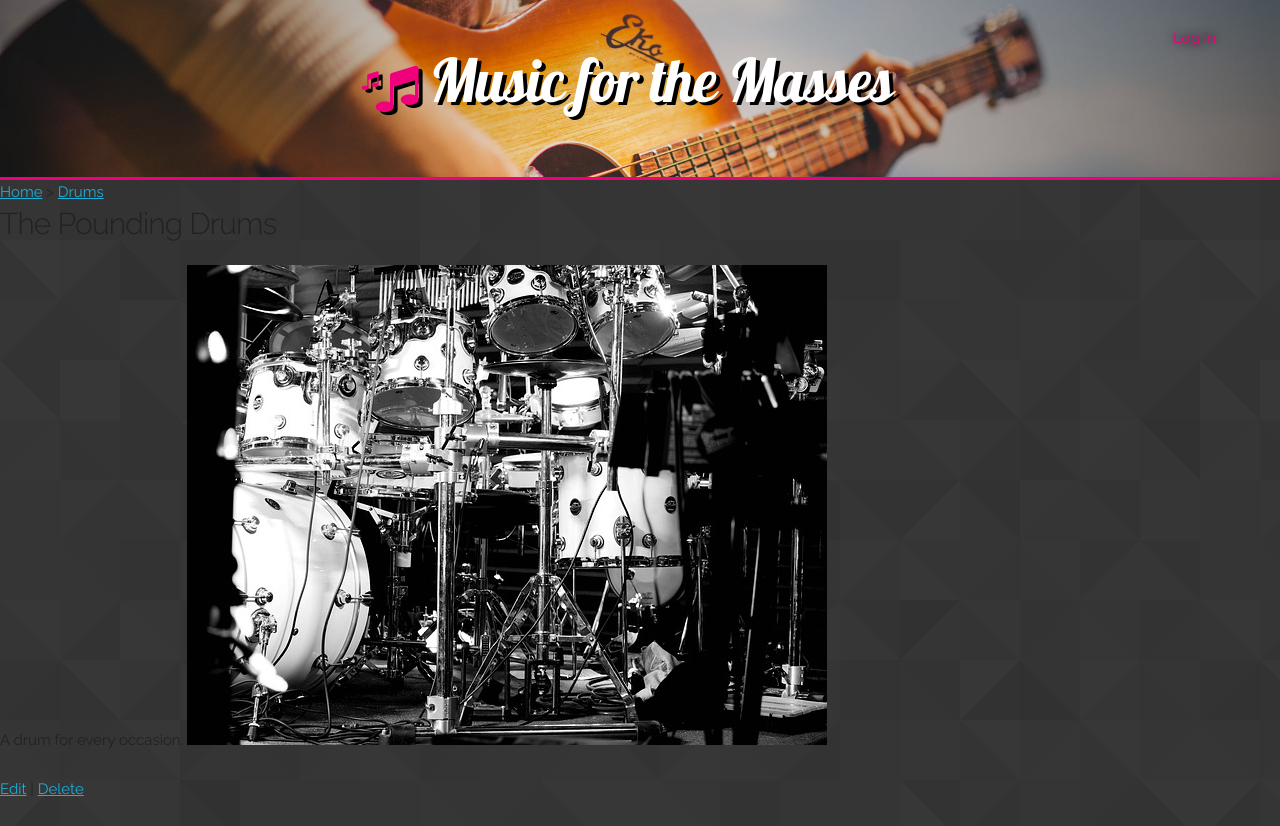
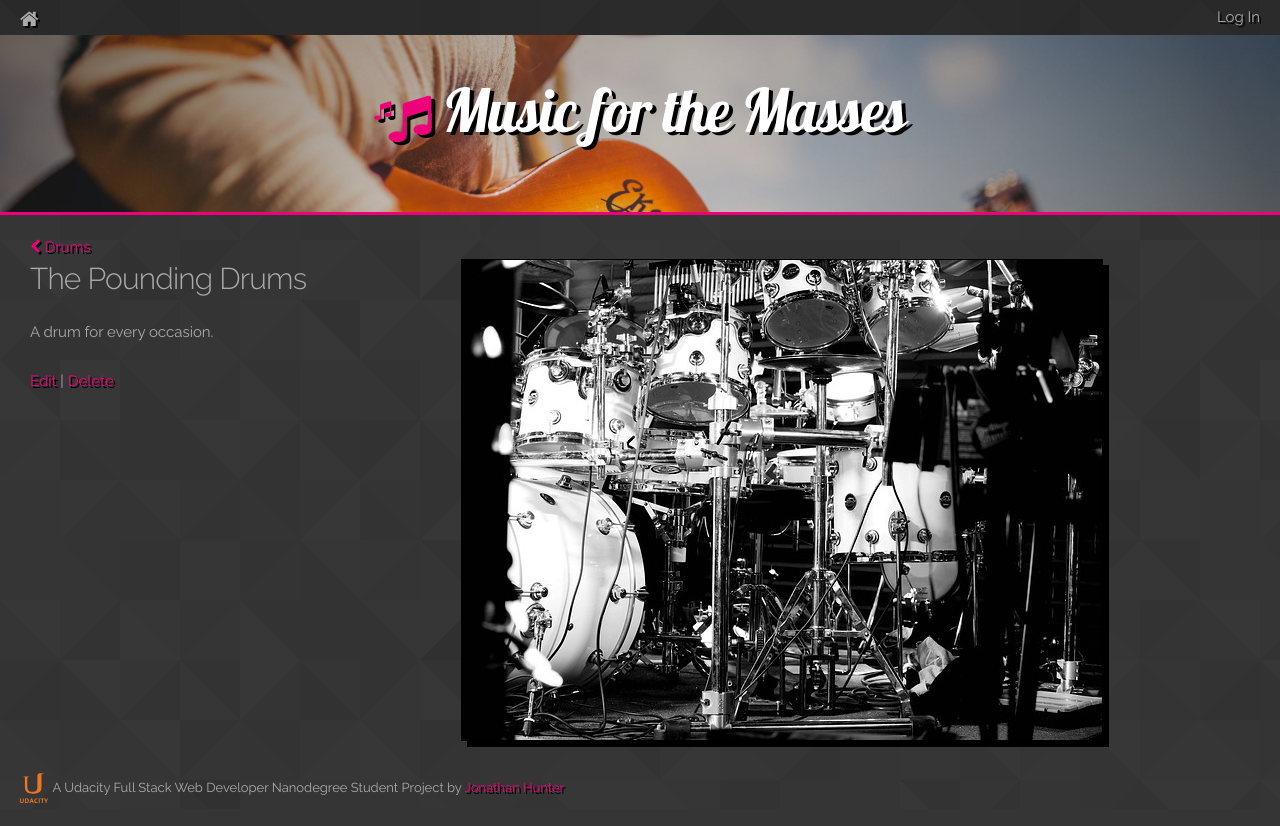
Before and after one commit to ppjk1/catalog-app, a Flask app: page /catalog/drums/the-pounding-drums in a window 1280 px wide. After the commit the page ends 803 px from the top, so only its background shows below. Run offline with Flask 2, Linux system fonts and the light colour scheme; some libraries are stand-ins or nearby versions.

Commit message:
Add CRUD functionality, dummy content, and styles

```diff
--- a/application.py
+++ b/application.py
@@ -1,5 +1,6 @@
 import datetime
-from flask import Flask, session, redirect, render_template, request, url_for, flash, jsonify
+from flask import Flask, session, redirect, render_template, request, url_for,\
+    flash, jsonify
 from sqlalchemy import create_engine
 from sqlalchemy.orm import sessionmaker
 from dbsetup import Base, User, Category, Item
@@ -17,7 +18,9 @@ dbsession = DBSession()
 @app.route('/catalog')
 def index():
     categories = dbsession.query(Category).all()
-    return render_template('index.html', categories=categories)
+    latest = dbsession.query(Item).order_by(Item.created_at.desc()).limit(10).all()
+    return render_template('index.html', categories=categories,
+        latest = latest)
 
 
 @app.route('/catalog/<string:c_permalink>/items')
--- a/populatedb.py
+++ b/populatedb.py
@@ -16,7 +16,7 @@ category1 = Category(name="Acoustic Guitars", permalink="acoustic-guitars")
 category2 = Category(name="Electric Guitars", permalink="electric-guitars")
 category3 = Category(name="Bass Guitars", permalink="bass-guitars")
 category4 = Category(name="Ukeleles", permalink="ukeleles")
-category5 = Category(name="Mandolins", permalink="mandolines")
+category5 = Category(name="Mandolins", permalink="mandolins")
 category6 = Category(name="Banjos", permalink="banjos")
 category7 = Category(name="Guitar Amplifiers", permalink="guitar-amplifiers")
 category8 = Category(name="Effects Pedals", permalink="effects-pedals")
--- a/static/css/styles.css
+++ b/static/css/styles.css
@@ -2,17 +2,35 @@
 /   Skeleton style overrides
 */
 .container {
-    width:100%;
+    width: 100%;
+    margin-top: 10px;
+    margin-bottom: 30px;
+}
+@media (min-width: 400px) {
+.container {
+    padding: 0 20px; }
+}
+a:link,
+a:active,
+a:visited {
+    color: #EF017C;
+    text-decoration:none;
+    text-shadow: 2px 2px black;
+}
+a:hover {
+    color: #eee;
+    background: #EF017C;
+    text-shadow: none;
 }
 .button,
 button,
 input[type="button"] {
-    color:white;
-    border:none;
-    border-radius:0px;
-    height:35px;
-    margin-right:.3rem;
-    box-shadow: 3px 3px #333;
+    color: white;
+    border: none;
+    border-radius: 0px;
+    height: 35px;
+    margin-right: .3rem;
+    box-shadow: 3px 3px black;
     background: rgba(255,93,177,1);
     background: -moz-linear-gradient(left, rgba(255,93,177,1) 0%, rgba(239,1,124,1) 100%);
     background: -webkit-gradient(left top, right top, color-stop(0%, rgba(255,93,177,1)), color-stop(100%, rgba(239,1,124,1)));
@@ -35,17 +53,20 @@ input[type="button"]:hover {
     background: linear-gradient(to right, rgba(255,56,159,1) 0%, rgba(213,1,111,1) 100%);
     filter: progid:DXImageTransform.Microsoft.gradient( startColorstr='#ff389f', endColorstr='#d5016f', GradientType=1 );}
 .button-default {
-    background: rgba(0,0,0,0.1);
+    background: rgba(255,255,255,0.1);
     color: inherit;
 }
 .button-default:hover {
-    background: rgba(0,0,0,0.1);
+    background: rgba(255,255,255,0.1);
     color: #EF017C;
 }
 input,
 textarea,
 select {
     width:100%;
+}
+form img {
+    width: 100%;
 }
 .form-buttons {
     margin-top:1em;
@@ -57,14 +78,33 @@ select {
 
 body {
     background: url('../images/footer_lodyas/footer_lodyas.png');
+    color: #aaa;
+    margin: 0 auto;
+}
+header {
+    background: rgba(0,0,0,0.2);
+    height: 30px;
+    padding: 5px 20px 0px 20px;
+}
+.home {
+    font-size: 2rem;
+    line-height: 1.4em;
+}
+header a:link,
+header a:active,
+header a:visited {
+    text-decoration: none;
+    color: #aaa;
+}
+header a:hover {
+    color: #EF017C;
+    background: none;
 }
 .banner {
     color: white;
-    padding: 2% 5% 0 3%;
     box-sizing: border-box;
     background-image: url('../images/acoustic-925174_1920.jpg');
     background-size: cover;
-    background-position: 0 -250px;
     height: 180px;
     border-bottom: 3px solid #EF017C;
     text-align: center;
@@ -73,6 +113,7 @@ body {
     color:white;
     font-family:'Lobster', cursive;
     text-shadow: 4px 3px black;
+    padding-top:20px;
 }
 .title h1 {
     font-size: 6rem;
@@ -82,23 +123,11 @@ body {
 .title i {
     color: #EF017C;
 }
-.login {
-    text-align:right;
-}
-.login a:link,
-.login a:active,
-.login a:visited {
-    text-decoration: none;
-    color: #EF017C;
-    text-shadow: 0px 0px 10px black;
-}
 .menu-trigger {
     padding: 0.5em 20px;
     color: #EF017C;
     cursor: pointer;
     background: rgba(0,0,0,0.2);
-}
-.menu-trigger:hover {
 }
 #menu {
     display:none;
@@ -114,24 +143,116 @@ body {
     border-bottom: 1px solid #222;
     box-sizing: border-box;
 }
+#menu li:last-of-type {
+    border-bottom: 4px solid #EF017C;
+}
 #menu a:link,
 #menu a:active,
 #menu a:visited {
     display: block;
     width: 100%;
     text-decoration: none;
-    color: #EF017C;
-    padding: 1rem 0 1rem 20px;
+    color: #aaa;
     position: relative;
+    box-sizing: border-box;
+    padding: 1rem 20px;
 }
 #menu a:after {
     content: '>';
     position: absolute;
-    right: 35px;
+    right: 15px;
     font-size: 2rem;
     line-height: 2rem;
     color: #222;
+    text-shadow: none;
 }
 #menu a:hover {
-    background: rgba(0,0,0,0.2);
+    background: rgba(0,0,0,0.1);
+    color: #EF017C;
 }
+.latest .category {
+    font-style: italic;
+    padding-left: 1em;
+}
+.item-picture {
+    margin-left: -20px;
+    margin-right: -20px;
+}
+.item-picture img {
+    width:100%;
+}
+footer {
+    font-size: small;
+    text-align: left;
+    padding: 0 20px 10px 20px;
+}
+footer img {
+    height: 30px;
+    margin-right: 5px;
+    margin-top: 4px;
+    float:left;
+}
+@media (min-width: 480px) {
+    footer img {
+        margin-top: -5px; }
+}
+
+
+@media (min-width: 600px) {
+    .title {
+        padding-top: 3em;
+    }
+    .banner {
+        background-position: 0 -40px;
+    }
+    #menu {
+        max-width: 300px;
+    }
+}
+
+@media (min-width: 800px) {
+    .banner {
+        background-position: 0 -120px;
+    }
+    .menu-trigger {
+        display: none;
+    }
+    #menu {
+        display: block;
+        float: left;
+        border-right: 2px solid #EF017C;
+        box-shadow: 4px 5px black;
+    }
+    #menu li:last-of-type {
+        border-bottom: 2px solid #EF017C;
+    }
+    #menu a:after {
+        content:none;
+    }
+    .container {
+        float: left;
+        max-width: 70%;
+        padding-left: 30px;
+        padding-top: 10px;
+    }
+    .container-full {
+        max-width: 100%;
+    }
+    .item-info {
+        float: left;
+        width: 35%;
+    }
+    .item-picture {
+        float: left;
+        box-sizing: border-box;
+        width: 65%;
+        margin-left: 0;
+        margin-right: 0;
+        padding-right: 20px;
+    }
+    .item-picture img {
+        border: 1px solid black;
+        box-shadow: 6px 6px black;
+        max-width:640px;
+    }
+}
--- a/templates/item-detail.html
+++ b/templates/item-detail.html
@@ -1,22 +1,25 @@
 {% extends "main.html" %}
 {% block content %}
 
+<div class="container container-full">
     <div class="breadcrumb">
-    <a href="/">Home</a> >
-    <a href="{{ url_for('showCategory', c_permalink = category.permalink) }}">{{ category.name }}</a>
+        <a href="{{ url_for('showCategory', c_permalink = category.permalink) }}">
+            <i class="fa fa-chevron-left"></i> {{ item.category.name }}
+        </a>
     </div>
 
-<div>
-    <h4 class="item-name">{{ item.name }}</h4>
-    <p class="item-description">
-        {{ item.description }}
-        <img src="{{ url_for('static', filename='images/%s' % item.picture) }}">
-    </p>
+    <div class="item-info">
+        <h4>{{ item.name }}</h4>
+        <p>{{ item.description }}</p>
         <p>
             <a href="{{ url_for('editItem', i_permalink = item.permalink) }}">Edit</a>
             |
             <a href="{{ url_for('deleteItem', i_permalink = item.permalink) }}">Delete</a>
         </p>
     </div>
+    <div class="item-picture">
+        <img src="{{ url_for('static', filename='images/%s' % item.picture) }}">
+    </div>
+</div>
 
 {% endblock %}
--- a/templates/item-edit.html
+++ b/templates/item-edit.html
@@ -1,5 +1,7 @@
 {% extends "main.html" %}
 {% block content %}
+
+<div class="container">
 
     <h4>Edit Item</h4>
 
@@ -35,4 +37,6 @@
 
     </form>
 
+</div>
+
 {% endblock %}
--- a/templates/item-new.html
+++ b/templates/item-new.html
@@ -1,5 +1,7 @@
 {% extends "main.html" %}
 {% block content %}
+
+<div class="container">
 
     <h4>Create a New Item</h4>
 
@@ -28,4 +30,6 @@
 
     </form>
 
+</div>
+
 {% endblock %}
--- a/templates/main.html
+++ b/templates/main.html
@@ -28,10 +28,15 @@
     <link rel="icon" type="image/png" href="{{ url_for('static', filename='images/favicon.png') }}">
 </head>
 <body>
-    <div class="banner">
-        <div class="login">
+    <header>
+        <div class="home u-pull-left">
+            <a href="/"><i class="fa fa-home"></i></a>
+        </div>
+        <div class="login u-pull-right">
             <a href="/login">Log In</a>
         </div>
+    </header>
+    <div class="banner">
         <div class="title">
             <h1>
                 <i class="fa fa-music" style="font-size:2rem; vertical-align:15px; letter-spacing:-15px;"></i>
@@ -43,6 +48,11 @@
 
     {% block content %}{% endblock %}
 
+    <footer>
+        <img src="{{ url_for('static', filename='images/Udacity_Logo.svg') }}">
+        <span>A Udacity Full Stack Web Developer Nanodegree Student Project by <a href="https://profiles.udacity.com/u/jonathanhunter">Jonathan Hunter</a></span>
+    </footer>
+
     <script src="https://ajax.googleapis.com/ajax/libs/jquery/2.1.4/jquery.min.js"></script>
     <script src="{{ url_for('static', filename='js/menu.js') }}"></script>
 </body>
```
Also changed, not shown: templates/index.html (+13 -0 lines), templates/item-delete.html (+10 -5 lines), templates/items.html (+13 -10 lines), catalog.db, static/images/Udacity_Logo.svg (added), static/images/acoustic-guitar-509466_640.jpg (deleted), static/images/sativa/readme.txt (deleted), static/images/sativa/sativa.png (deleted). Lines whose indentation alone changed are shown as unchanged.
